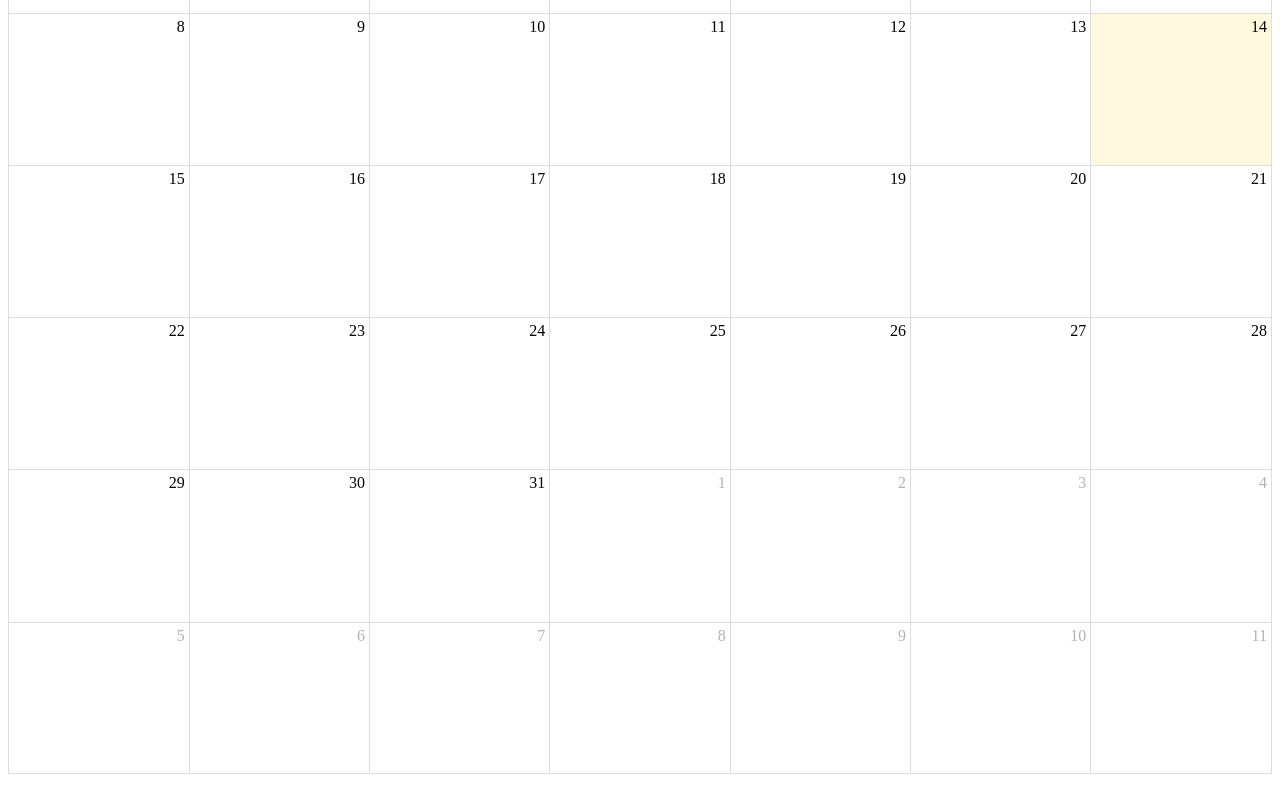
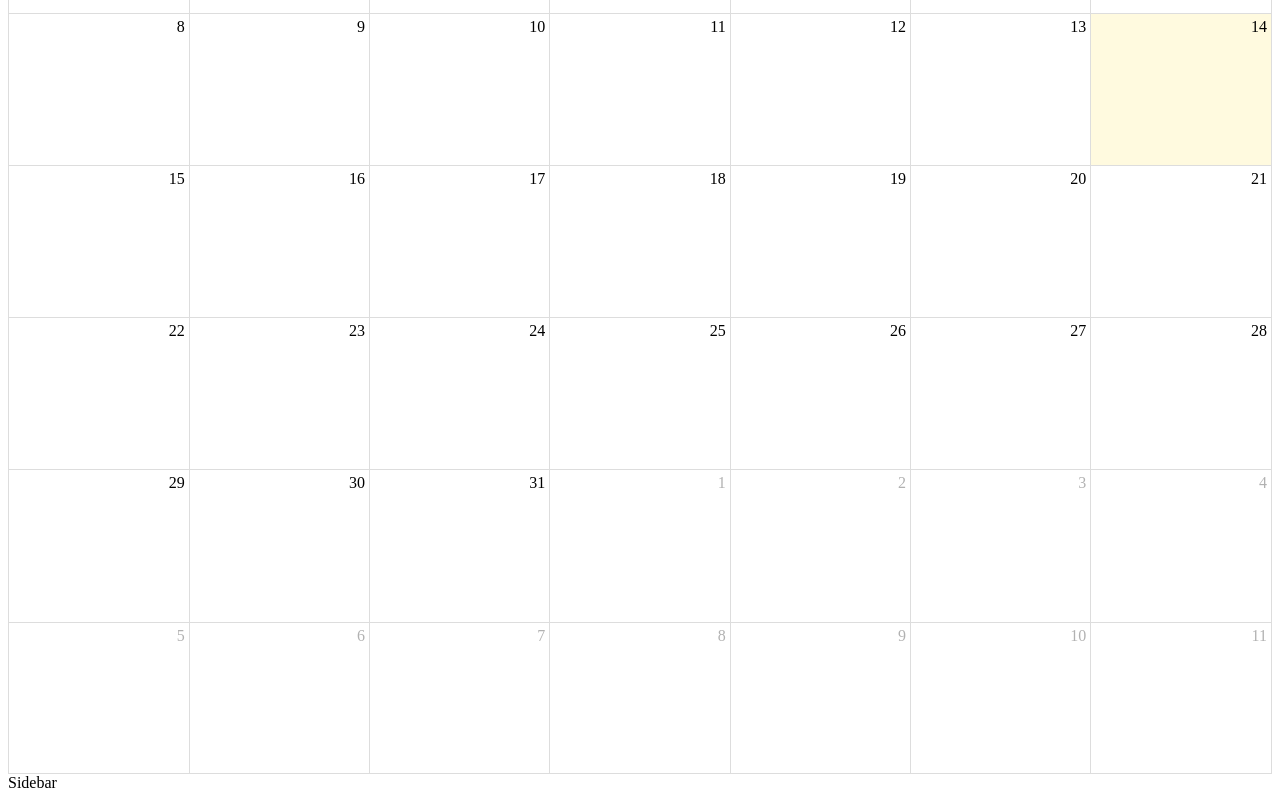
Before and after one commit to Lake-Natron/Pursuit, a Next.js app: page /calendar in a window 1280 px wide. Shown: the part 234-1034 px from the top of the page. Built offline with nearby package versions, Linux system fonts and the light colour scheme.

Commit message:
Added CSS and Prisma

```diff
--- a/package.json
+++ b/package.json
@@ -36,6 +36,7 @@
     "express": "^4.18.2",
     "lint": "^0.8.19",
     "next": "^13.1.2",
+    "prisma": "^4.8.1",
     "process": "^0.11.10",
     "react": "^18.2.0",
     "react-dom": "^18.2.0",
--- a/pages/calendar.jsx
+++ b/pages/calendar.jsx
@@ -4,10 +4,15 @@ import dayGridPlugin from '@fullcalendar/daygrid' // a plugin!
 
 const Calendar = () => {
   return (
-    <FullCalendar
-      plugins={[dayGridPlugin]}
-      initialView="dayGridMonth"
-    />
+    <div>
+      <FullCalendar
+        plugins={[dayGridPlugin]}
+        initialView="dayGridMonth"
+      />
+      <div>
+        Sidebar
+      </div>
+    </div>
   )
 }
 
--- a/public/index.html
+++ b/public/index.html
@@ -4,6 +4,7 @@
   <meta charset="UTF-8">
   <meta http-equiv="X-UA-Compatible" content="IE=edge">
   <meta name="viewport" content="width=device-width, initial-scale=1.0">
+  <link rel="stylesheet" href="main.css">
   <title>Job Pursuit</title>
 </head>
 <body>
```
Also changed, not shown: public/main.css (added), 1 other file (tests, documents, lock files or other folders).
